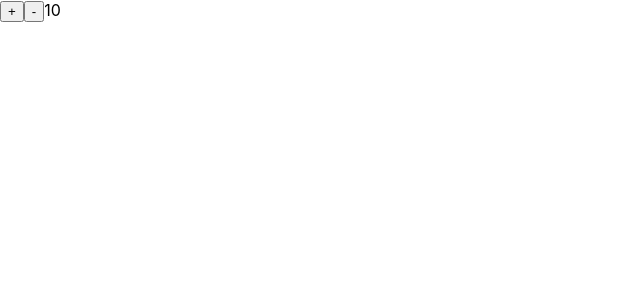
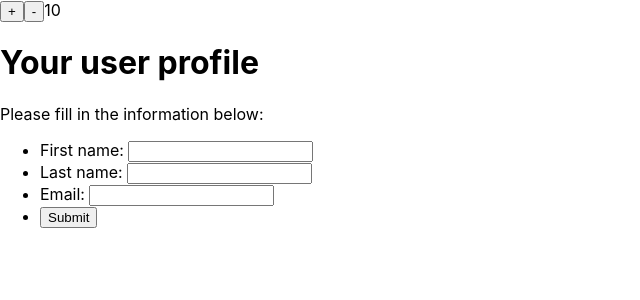
Before and after one commit to russell-gh/hospitality-hunt, a React (Create React App) app: page / in a window 1280 px wide. Shown: the top 300 px of the page, without its empty margins (0-640 px from the left). Built offline with nearby package versions, Linux system fonts and the light colour scheme.

Commit message:
added basic form functionalities, stored data in the store

```diff
--- a/src/App.js
+++ b/src/App.js
@@ -1,6 +1,12 @@
 import React from "react";
+
 import { useSelector, useDispatch } from "react-redux";
-import { selectCount, increment, decrement } from "./features/hospitality/hospitalitySlice";
+import {
+  selectCount,
+  increment,
+  decrement,
+} from "./features/hospitality/hospitalitySlice";
+import UserProfiles from "./components/UserProfiles";
 
 export default function App() {
   const count = useSelector(selectCount);
@@ -8,16 +14,12 @@ export default function App() {
 
   return (
     <div>
-      <div >
-        <button onClick={() => dispatch(increment())}>
-          +
-        </button>
-        <button onClick={() => dispatch(decrement())}>
-          -
-        </button>
-        <span >{count}</span>
+      <div>
+        <button onClick={() => dispatch(increment())}>+</button>
+        <button onClick={() => dispatch(decrement())}>-</button>
+        <span>{count}</span>
       </div>
-
+      <UserProfiles />
     </div>
   );
 }
--- /dev/null
+++ b/src/components/UserProfiles.jsx
@@ -0,0 +1,47 @@
+import React from "react";
+import { useState } from "react";
+import { useDispatch } from "react-redux";
+import { setUserProfile } from "../features/hospitality/hospitalitySlice";
+
+const UserProfiles = (props) => {
+  const dispatch = useDispatch();
+  const [userData, setUserData] = useState({});
+  const onInput = (e) => {
+    setUserData({ ...userData, [e.target.id]: e.target.value });
+  };
+
+  const sendUserInfo = (e) => {
+    e.preventDefault();
+    dispatch(setUserProfile(userData));
+  };
+
+  console.log(userData);
+  return (
+    <>
+      <h1>Your user profile</h1>
+      <p>Please fill in the information below:</p>
+
+      <form onInput={onInput} onSubmit={sendUserInfo} action="" method="post">
+        <ul>
+          <li>
+            <label for="firstname">First name: </label>
+            <input type="text" id="firstname" name="firstname" />
+          </li>
+          <li>
+            <label for="lastname">Last name: </label>
+            <input type="text" id="lastname" name="lastname" />
+          </li>
+          <li>
+            <label for="email">Email: </label>
+            <input type="email" id="email" name="email" />
+          </li>
+          <li className="button">
+            <button type="submit">Submit</button>
+          </li>
+        </ul>
+      </form>
+    </>
+  );
+};
+
+export default UserProfiles;
--- a/src/features/hospitality/hospitalitySlice.js
+++ b/src/features/hospitality/hospitalitySlice.js
@@ -2,7 +2,7 @@ import { createSlice } from "@reduxjs/toolkit";
 
 const initialState = {
   value: 10,
-  user: {email: "", password: ''}
+  user: { email: "", password: "" },
 };
 
 export const hospitalitySlice = createSlice({
@@ -15,11 +15,34 @@ export const hospitalitySlice = createSlice({
     decrement: (state) => {
       state.value -= 1;
     },
+
+    setUserProfile: (state, payload) => {
+      state.userProfile = payload;
+    },
   },
 });
 
-export const { increment, decrement } = hospitalitySlice.actions;
+export const { increment, decrement, setUserProfile } =
+  hospitalitySlice.actions;
 
 export const selectCount = (state) => state.hospitality.value;
 
 export default hospitalitySlice.reducer;
+
+// const initialState = {
+//   value = {},
+//   user: {firstname: "", lastname: "", email: ""}
+// };
+
+// export const {userInfoSlice} = createSlice({
+//   name: "userinfo",
+//   initialState,
+//   reducers: {
+//     getUserInfo: (state) =>
+
+//   }
+// });
+
+// const getUserInfo = userInfoSlice.actions;
+
+// export default userInfoSlice.reducer;
```
